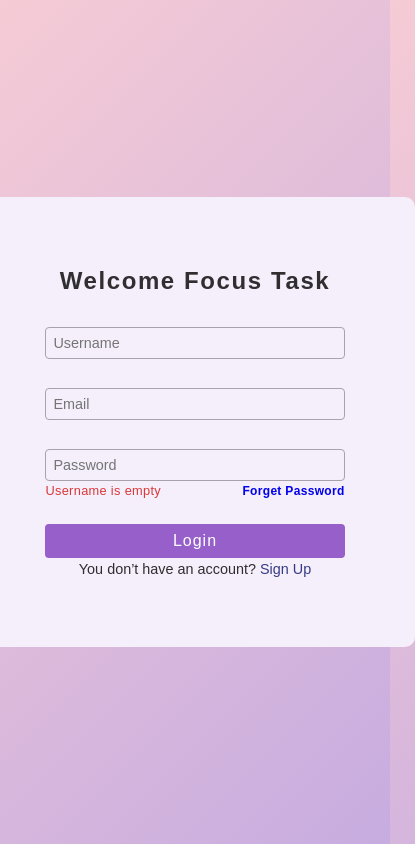
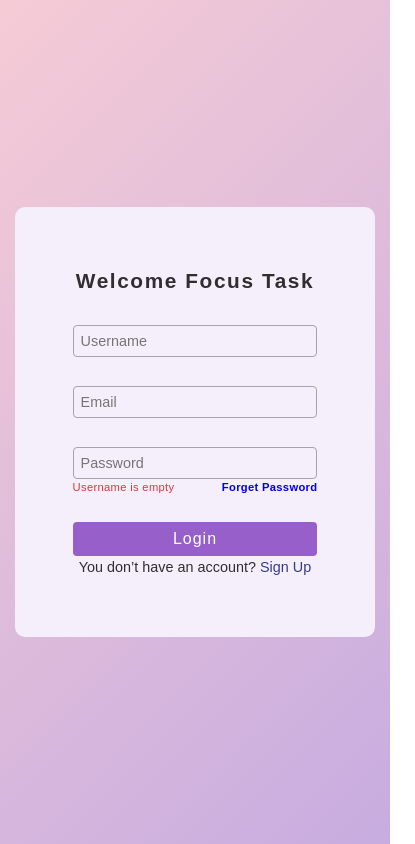
Before and after one commit to kyashark/mern-todo, a React (Create React App) app in the folder frontend/: page / in a window 390 px wide. Shown: the whole page, 415 px wide, since content can reach past the window. Built offline with nearby package versions, Linux system fonts and the light colour scheme.

Commit message:
Responsive Login form

```diff
--- a/frontend/src/styles/Login.module.css
+++ b/frontend/src/styles/Login.module.css
@@ -12,7 +12,6 @@
   background-color: var(--background-color);
   border-radius: 10px;
   font-size: 1rem;
-
 }
 
 .container h2{
@@ -119,3 +118,35 @@
   text-decoration: none;
   color:var(--link-color);
 }
+
+
+/* Responsive */
+
+@media only screen and (max-width: 425px) {
+  .container{
+    width:360px;
+    height: 430px;
+  }
+
+  .container h2{
+    letter-spacing: 0.1rem;
+    font-size: 1.3rem;
+    color: var(--text-color)
+  }
+  .errorText{
+    font-size: 0.7rem;
+
+  }
+
+  .forgetText{
+    font-size: 0.7rem;
+
+  }
+}
+
+@media only screen and (max-width: 375px) {
+  .container{
+    width:350px;
+    height: 430px;
+  }
+}
```
